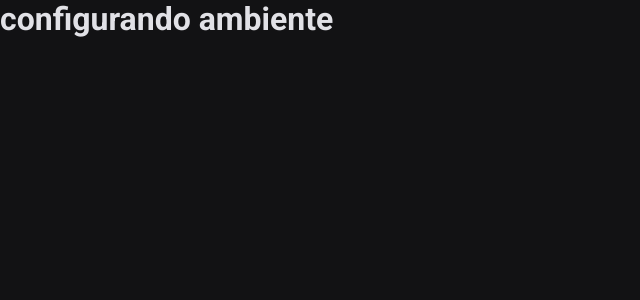
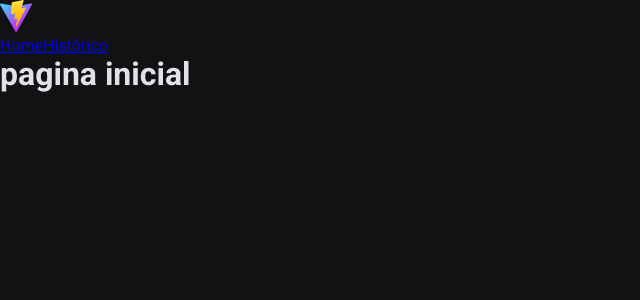
Before and after one commit to vhasckel/timer365, a React (Vite) app: page / in a window 1280 px wide. Shown: the top 300 px of the page, without its empty margins (0-640 px from the left). Built offline with nearby package versions, Linux system fonts and the light colour scheme.

Commit message:
feat: estrutura da página home

```diff
--- a/src/App.jsx
+++ b/src/App.jsx
@@ -1,5 +1,13 @@
+import Header from "./components/header";
+import HomePage from "./pages/home";
+
 function App() {
-  return <h1>configurando ambiente</h1>;
+  return (
+    <>
+      <Header />
+      <HomePage />
+    </>
+  );
 }
 
 export default App;
--- /dev/null
+++ b/src/components/header/index.jsx
@@ -0,0 +1,13 @@
+import React from "react";
+
+export default function Header() {
+  return (
+    <header>
+      <img src="/vite.svg" alt="Logotipo do Vite" />
+      <nav>
+        <a href="#">Home</a>
+        <a href="#">Histórico</a>
+      </nav>
+    </header>
+  );
+}
--- /dev/null
+++ b/src/pages/home/index.jsx
@@ -0,0 +1,9 @@
+import React from "react";
+
+export default function HomePage() {
+  return (
+    <div>
+      <h1>pagina inicial</h1>
+    </div>
+  );
+}
```
